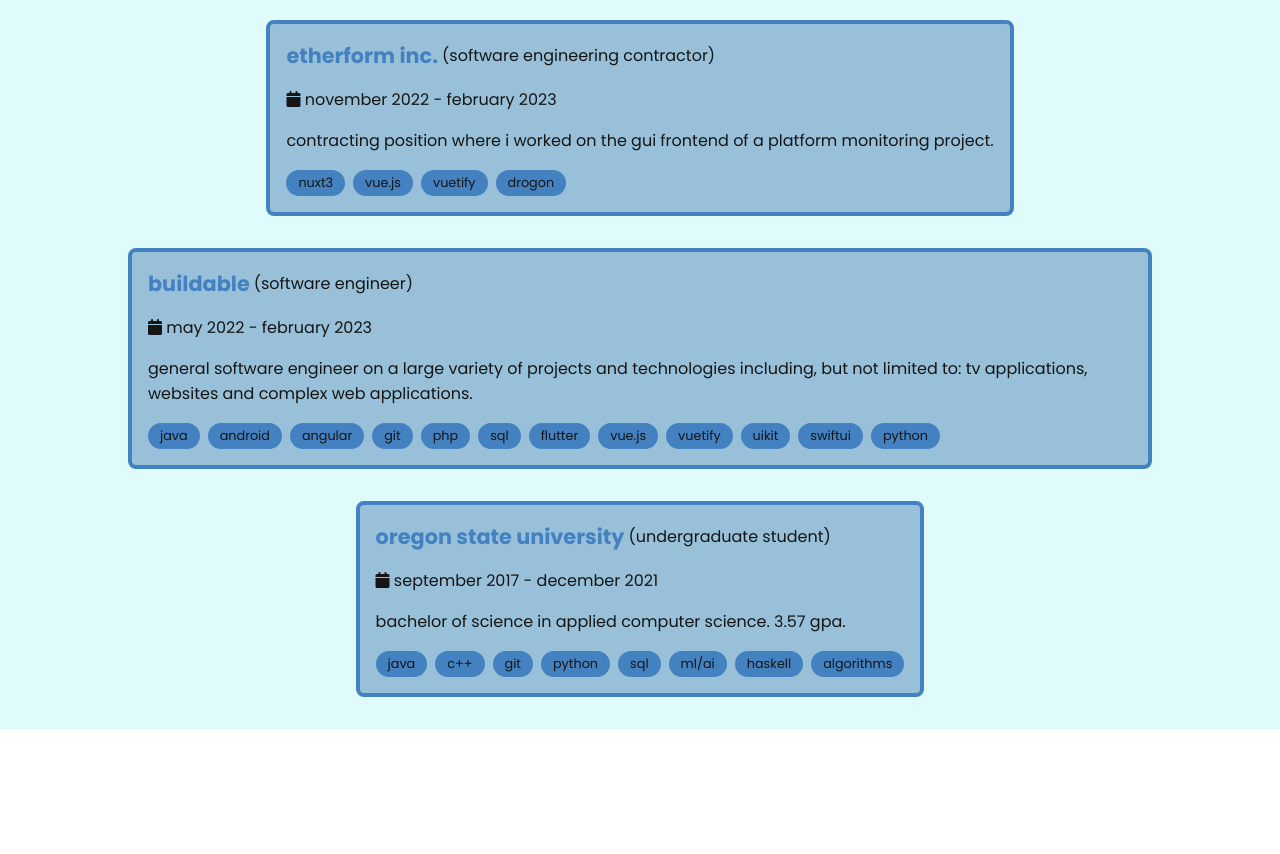
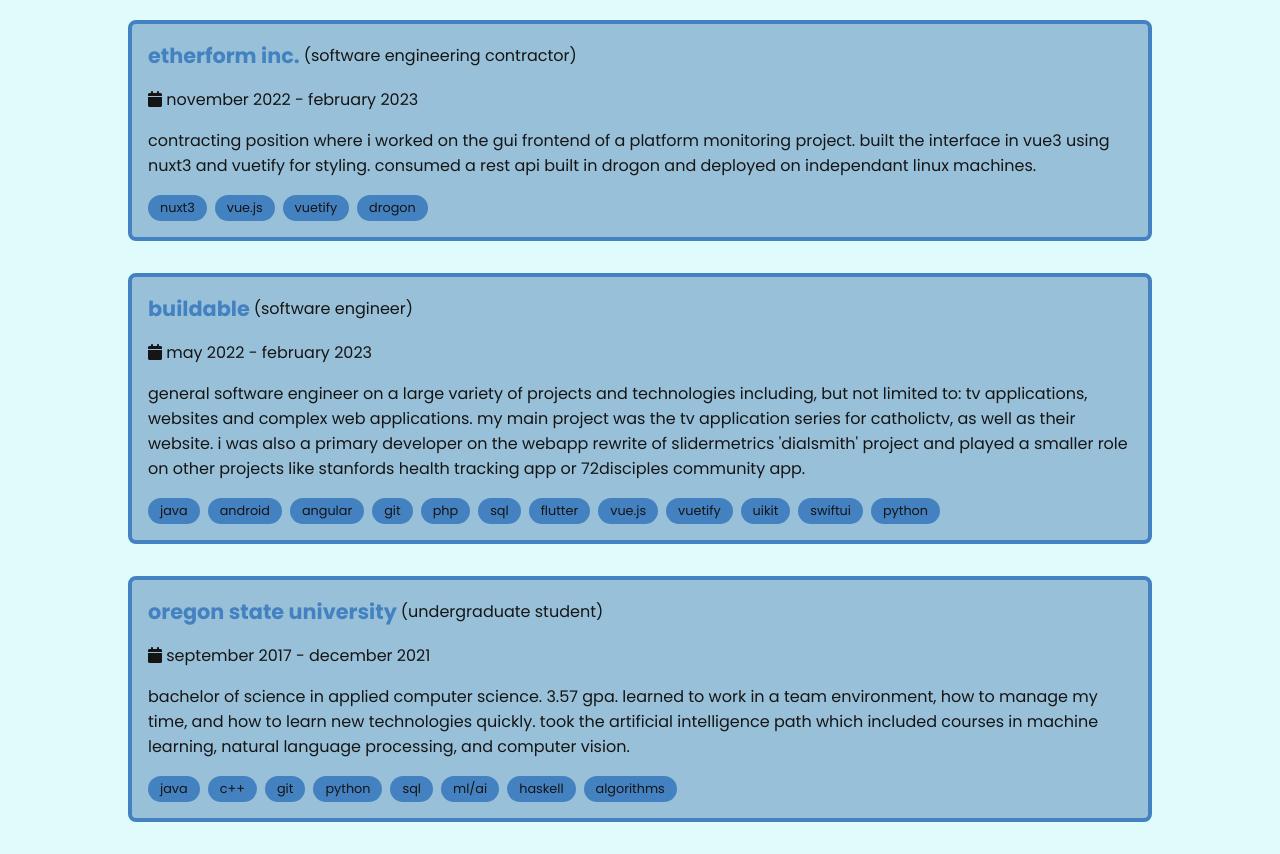
Before and after one commit to lavaskin/jacksoneggers.com, an Angular app: page /experience in a window 1280 px wide. Shown: the part 420-1274 px from the top of the page. Before the commit the page ends 1149 px from the top, so only its background shows below. Built offline with nearby package versions, Linux system fonts and the light colour scheme.

Commit message:
expanded on experience

```diff
--- a/src/app/components/navbar/navbar.component.html
+++ b/src/app/components/navbar/navbar.component.html
@@ -1,4 +1,4 @@
-<nav [ngStyle]="{'background-color': color, 'border-bottom': border}">
+<nav [ngStyle]="{'background-color': color, 'border-bottom': border}" (click)="scrollToTop()">
 	<ul>
 		<li><a routerLink="/home" routerLinkActive="active" tabindex="0">
 			<i class="fas fa-home"></i>
--- a/src/app/components/navbar/navbar.component.ts
+++ b/src/app/components/navbar/navbar.component.ts
@@ -23,4 +23,8 @@
 			}
 		});
 	}
+
+	public scrollToTop(): void {
+		window.scrollTo({ top: 0, behavior: 'smooth' });
+	}
 }
--- a/src/app/data/experience.data.ts
+++ b/src/app/data/experience.data.ts
@@ -6,7 +6,7 @@
 		link: 'https://oregonstate.edu/',
 		place: 'Oregon State University',
 		position: 'Undergraduate Student',
-		description: "Bachelor of Science in Applied Computer Science. 3.57 GPA.",
+		description: "Bachelor of Science in Applied Computer Science. 3.57 GPA. Learned to work in a team environment, how to manage my time, and how to learn new technologies quickly. Took the artificial intelligence path which included courses in machine learning, natural language processing, and computer vision.",
 		start: 'September 2017',
 		end: 'December 2021',
 		skills: ['Java', 'C++', 'Git', 'Python', 'SQL', 'ML/AI', 'Haskell', 'Algorithms'],
@@ -16,7 +16,7 @@
 		link: 'https://buildableworks.com/',
 		place: 'Buildable',
 		position: 'Software Engineer',
-		description: "General Software Engineer on a large variety of projects and technologies including, but not limited to: TV applications, websites and complex web applications.",
+		description: "General Software Engineer on a large variety of projects and technologies including, but not limited to: TV applications, websites and complex web applications. My main project was the TV application series for CatholicTV, as well as their website. I was also a primary developer on the webapp rewrite of Slidermetrics 'Dialsmith' project and played a smaller role on other projects like Stanfords health tracking app or 72Disciples community app.",
 		start: 'May 2022',
 		end: 'February 2023',
 		skills: ['Java', 'Android', 'Angular', 'Git', 'PHP', 'SQL', 'Flutter', 'Vue.js', 'Vuetify', 'UIKit', 'SwiftUI', 'Python'],
@@ -26,7 +26,7 @@
 		link: 'https://etherform.com',
 		place: 'EtherForm Inc.',
 		position: 'Software Engineering Contractor',
-		description: "Contracting position where I worked on the GUI frontend of a platform monitoring project.",
+		description: "Contracting position where I worked on the GUI frontend of a platform monitoring project. Built the interface in Vue3 using Nuxt3 and Vuetify for styling. Consumed a REST API built in Drogon and deployed on independant linux machines.",
 		start: 'November 2022',
 		end: 'February 2023',
 		skills: ['Nuxt3', 'Vue.js', 'Vuetify', 'Drogon'],
--- a/src/app/models/project.model.ts
+++ b/src/app/models/project.model.ts
@@ -3,6 +3,7 @@
 export default interface Project {
 	id: number,
 
+	link?: string,
 	title: string,
 	description: string,
 	links: Link[],
--- a/src/app/pages/home/home.component.html
+++ b/src/app/pages/home/home.component.html
@@ -7,7 +7,7 @@
 		<h2><i class="fas fa-triangle-exclamation"></i> looking for work!</h2>
 
 		<p>
-			On May 26th, June 2023 I was laid off from my previous position as a software engineer for EtherForm Inc. due to a shortage of work. I was hired initially
+			On May 26th of 2023, I was laid off from my previous position as a software engineer for EtherForm Inc. due to a shortage of work. I was hired initially
 			to work on two contracts we were aiming for. We only won one contract, and that clients needs didn't match our expectations.
 		</p>
 
```
